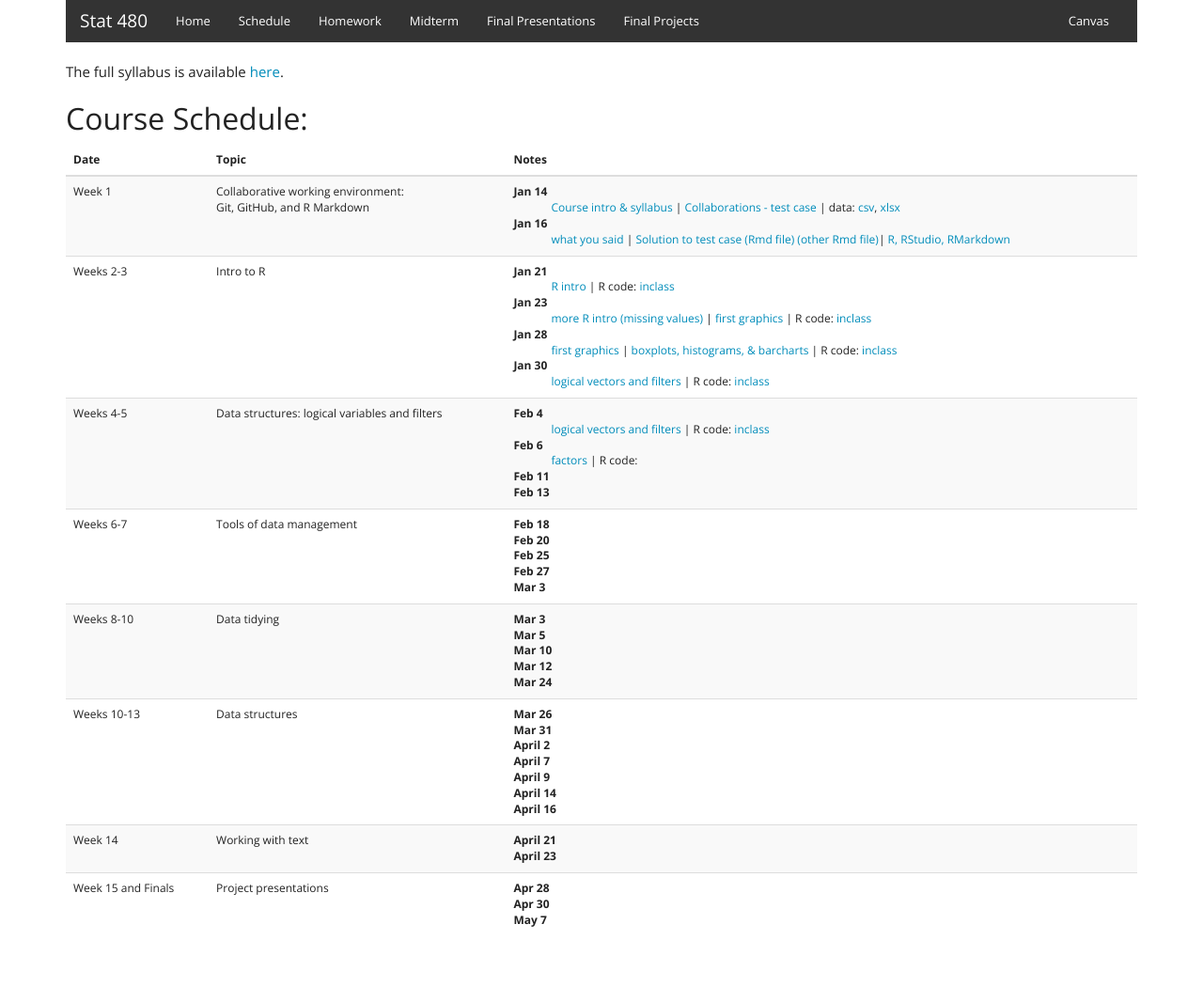
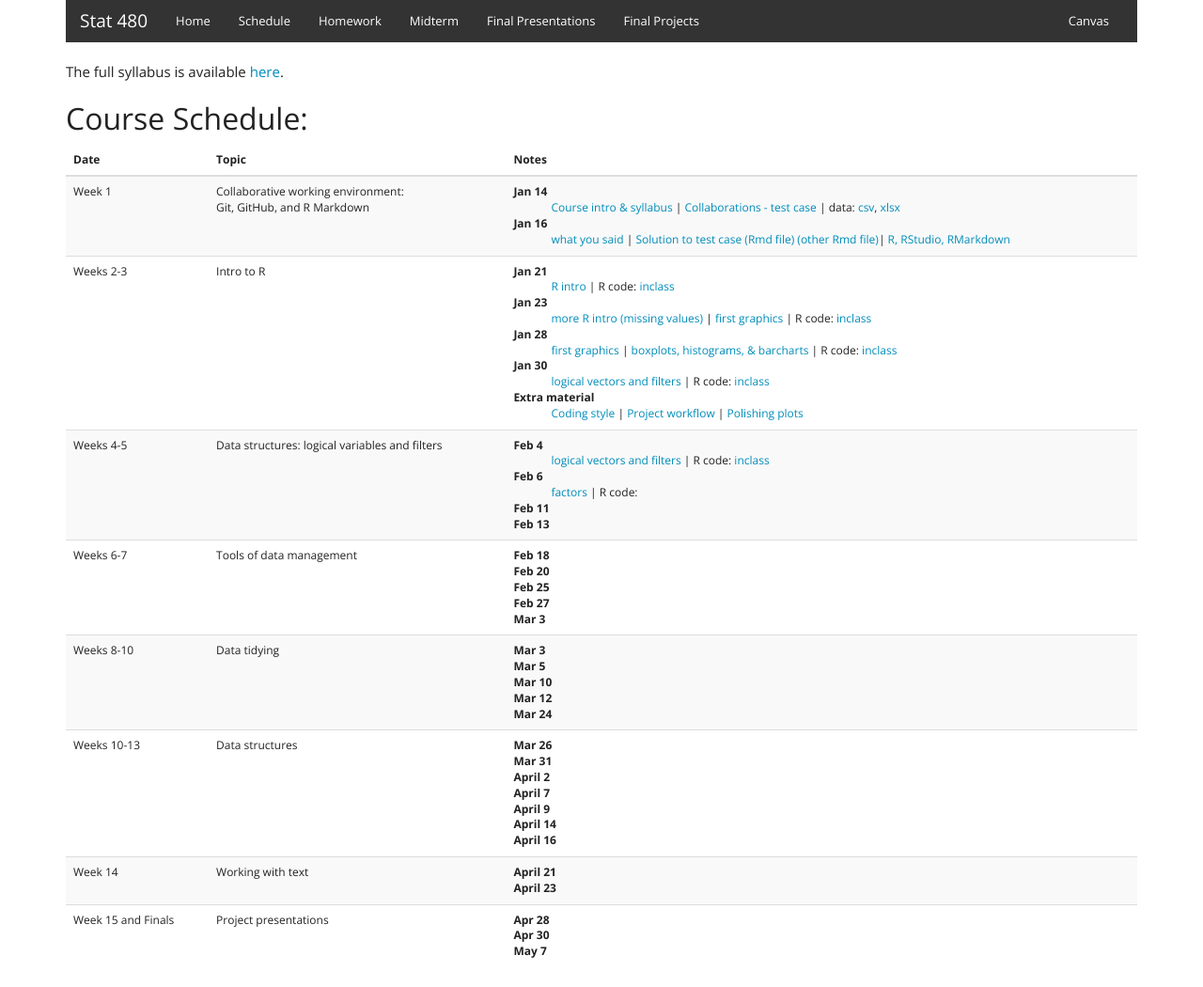
Before and after one commit to Stat480-at-ISU/Stat480-at-ISU.github.io, a Jekyll site: the page built from schedule.html, in a window 1280 px wide. Shown: the whole page at 94% size. Built offline with Jekyll 4.4.1, drawn with Linux system fonts in a browser that asks for light colours; before the commit the page ends 1016 px from its top, so only the background shows below that.

Commit message:
update sched

```diff
--- a/schedule.html
+++ b/schedule.html
@@ -51,6 +51,9 @@ The full syllabus is available <a href="syllabus.pdf" target=_blank>here</a>.
           </dd>
           <dt>Jan 30</dt>
           <dd><a href="../materials-2020/02_r-intro/04_logical.html" target=_blank>logical vectors and filters</a> | R code: <a href="code/jan30-inclass.R">inclass</a>
+          </dd>
+          <dt>Extra material</dt>
+          <dd><a href="../materials-2020/06_extra-topics/00_coding-style.html" target=_blank>Coding style</a> | <a href="../materials-2020/06_extra-topics/01_workflow.html" target=_blank>Project workflow</a> | <a href="../materials-2020/06_extra-topics/02_polishing-plots.html" target=_blank>Polishing plots</a>
           </dd>
           </dl>
         </td>
```
Also changed, not shown: 1 other file.
